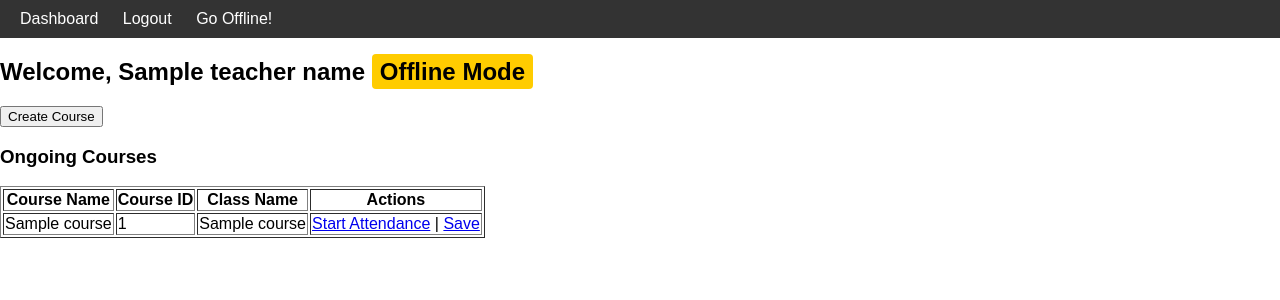
After one commit to Z-xus/markly, a PHP site: template app/views/offline_dashboard.php in a window 1280 px wide. The commit adds this page. Shown: the top 300 px of the page. Run offline with PHP 8.4, Linux system fonts and the light colour scheme; the template is opened without the code that fills it: most values are stand-ins (such as "Sample title", 1, 10 or a date in 2020).

Commit message:
Feat: offline mode

```diff
--- a/app/models/AttendanceModel.php
+++ b/app/models/AttendanceModel.php
@@ -62,6 +62,7 @@ class AttendanceModel
         // Check for required parameters
         if (empty($studentId) || empty($courseId) || !isset($status)) {
             echo "Invalid request. Missing required parameters to update database.";
+            echo "Student ID: $studentId, Course ID: $courseId, Status: $status <br>";
             return;
         }
 
--- a/app/views/navbar.php
+++ b/app/views/navbar.php
@@ -3,6 +3,7 @@
         <li><a href="/dashboard" <?php echo ($_SERVER['REQUEST_URI'] === '/dashboard') ? 'class="active"' : ''; ?>>Dashboard</a></li>
         <!--<li><a href="/course" <?php echo ($_SERVER['REQUEST_URI'] === '/course') ? 'class="active"' : ''; ?>>Courses</a></li>-->
         <li><a href="/logout" <?php echo ($_SERVER['REQUEST_URI'] === '/logout') ? 'class="active"' : ''; ?>>Logout</a></li>
+        <li><a href="/offline-dashboard" <?php echo ($_SERVER['REQUEST_URI'] === '/offline-dashboard') ? 'class="active"' : ''; ?>>Go Offline!</a></li>
     </ul>
     <style>
         nav {
--- /dev/null
+++ b/app/views/offline_dashboard.php
@@ -0,0 +1,54 @@
+<!DOCTYPE html>
+<html lang="en">
+
+<head>
+    <meta charset="UTF-8">
+    <meta name="viewport" content="width=device-width, initial-scale=1.0">
+    <link rel="stylesheet" href="/css/styles.css">
+    <title>Dashboard</title>
+</head>
+
+<body>
+    <?php include __DIR__ . '/../views/navbar.php'; ?>
+
+    <h2>Welcome, <?php echo $teacherName; ?>
+        <span style="background-color: #ffcc00;cursor: pointer; padding: 4px 8px; border-radius: 4px;">Offline Mode</span>
+    </h2>
+
+    <!--<span style="position: absolute; top: 2rem; right: 2rem;"><a href="/logout">Logout</a></span>-->
+
+    <!-- Course list and add button will go here -->
+    <button onclick="window.location.href='/course/create'">Create Course</button>
+    <h3>Ongoing Courses</h3>
+    <table border="1">
+        <thead>
+            <tr>
+                <th>Course Name</th>
+                <th>Course ID</th>
+                <th>Class Name</th>
+                <th>Actions</th>
+            </tr>
+        </thead>
+        <tbody>
+            <?php
+            if (!empty($courses)) {
+                foreach ($courses as $course) {
+                    echo "<tr>";
+                    echo "<td>" . $course['name'] . "</td>";
+                    echo "<td>" . $course['course_id'] . "</td>";
+                    echo "<td>" . $course['classname'] . "</td>";
+                    echo "<td>";
+                    echo "<a href='/course/" . $course['course_id'] . "'>Start Attendance</a> | ";
+                    echo "<a href='/course/save/" . $course['course_id'] . "'>Save</a>";
+                    echo "</td>";
+                    echo "</tr>";
+                }
+            } else {
+                echo "<tr><td colspan='3'>No courses found</td></tr>";
+            }
+            ?>
+        </tbody>
+    </table>
+</body>
+
+</html>
--- a/public/index.php
+++ b/public/index.php
@@ -3,6 +3,7 @@
 // public/index.php
 require_once __DIR__ . '/../app/controllers/LoginController.php';
 require_once __DIR__ . '/../app/controllers/DashboardController.php';
+require_once __DIR__ . '/../app/controllers/OfflineDashboardController.php';
 require_once __DIR__ . '/../app/controllers/CourseController.php';
 require_once __DIR__ . '/../app/controllers/AttendanceController.php';
 
@@ -11,6 +12,7 @@ $routes = [
     'GET' => [
         '/login' => [LoginController::class, 'login'],
         '/dashboard' => [DashboardController::class, 'showDashboard'],
+        '/offline-dashboard' => [OfflineDashboardController::class, 'showDashboard'],
         '/course/create' => [CourseController::class, 'createCoursePage'],
         '/logout' => [LoginController::class, 'logout'],
     ],
```
Also changed, not shown: app/controllers/CourseController.php (+9 -28 lines), app/controllers/OfflineDashboardController.php (added, +41 -0 lines).
